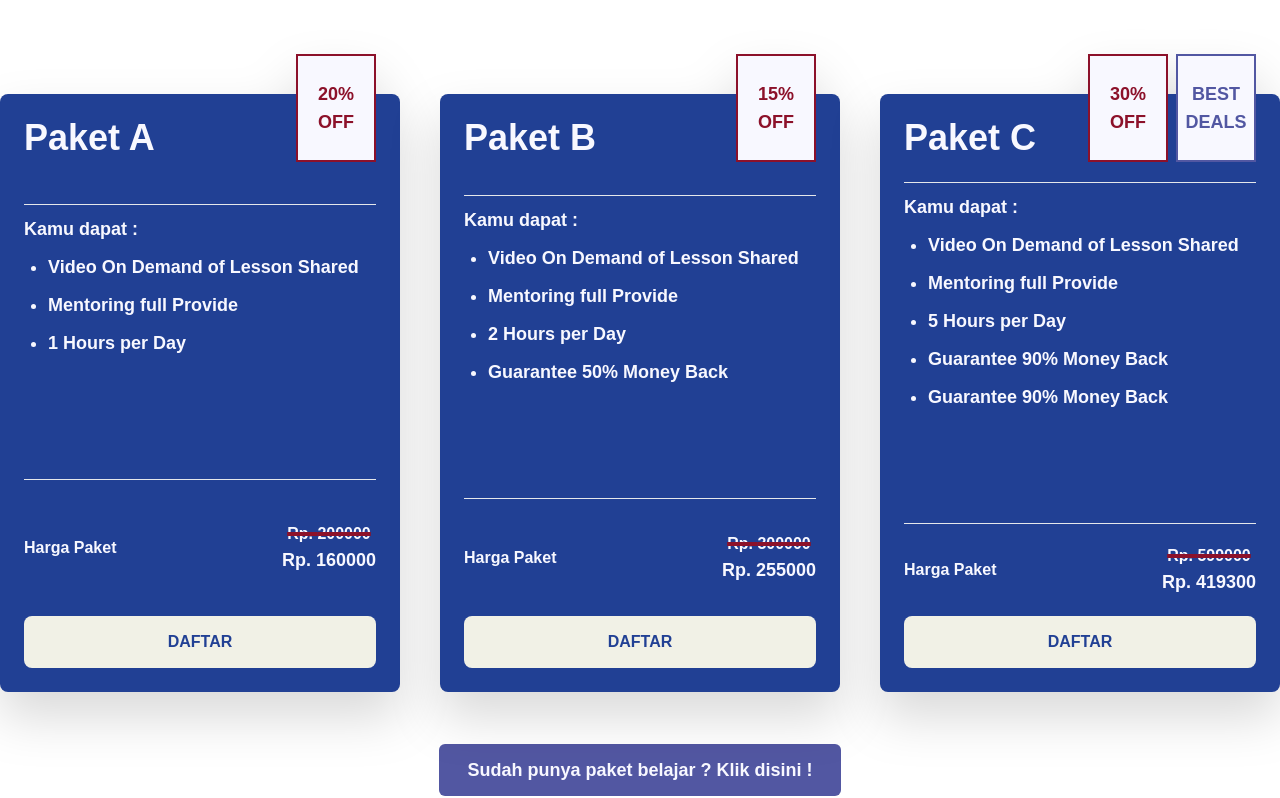
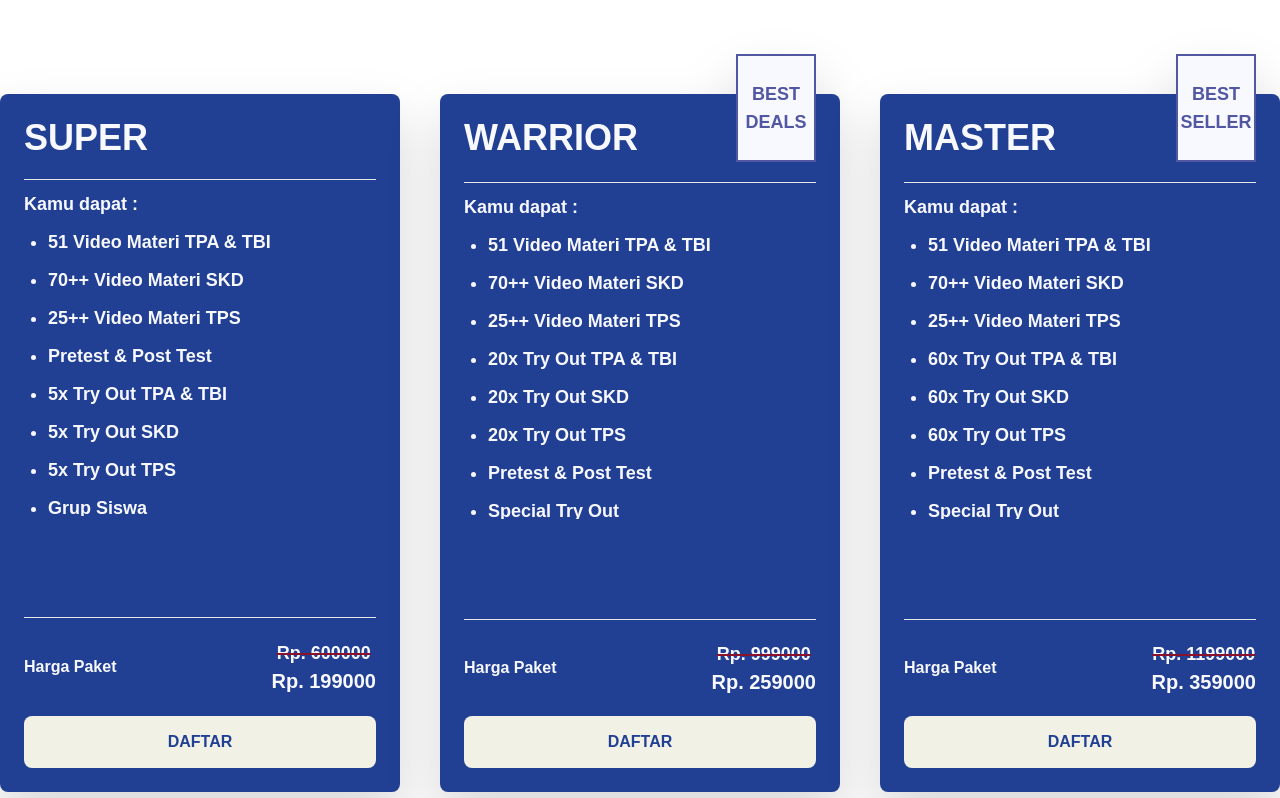
Before and after one commit to mtaufikbaskoro/ecodu-sublanding, a Next.js app: page / in a window 1280 px wide. Shown: the part 1178-1976 px from the top of the page. Built offline with nearby package versions, Linux system fonts and the light colour scheme.

Commit message:
updating to pricing data

```diff
--- a/components/Banner.js
+++ b/components/Banner.js
@@ -1,18 +1,10 @@
 const Banner = (props) => {
     const {title} = props
-    if(title === 'best seller'){
-        return(
-            <div className="bg-additional-color-200 md:w-20 w-16 -mt-16 flex text-center items-center text-additional-color-100 border-2 border-additional-color-100">
-                <h1 className="md:text-lg text-sm font-bold uppercase py-6">Best Deals</h1>
-            </div>
-        )
-    }else{
-        return(
-            <div className="bg-additional-color-200 md:w-20 w-16 -mt-16 flex text-center items-center text-[#8C112A] border-2 border-[#8C112A]">
-                <h1 className="md:text-lg text-sm font-bold uppercase py-6">{title} Off</h1>
-            </div>
-        )
-    }
+    return(
+        <div className="bg-additional-color-200 md:w-20 w-16 -mt-16 flex text-center items-center text-additional-color-100 border-2 border-additional-color-100">
+            <h1 className="md:text-lg text-sm font-bold uppercase py-6">{title}</h1>
+        </div>
+    )
 }
 
 export default Banner
--- a/components/PricingCard.js
+++ b/components/PricingCard.js
@@ -8,9 +8,6 @@ const PricingCard = (props) => {
                 <h1 className="md:text-4xl text-2xl">{data.name}</h1>
                 <div className="flex gap-2">
                     {
-                        data.disc !== 'none' ? <Banner title={`${data.disc}%`} /> : <></>
-                    }
-                    {
                         data.status !== 'normal' ? <Banner title={data.status} /> : <></>
                     }
                 </div>
@@ -18,7 +15,7 @@ const PricingCard = (props) => {
             <div className="md:text-lg text-md">
             <hr />
                 <h4 className="py-2.5">Kamu dapat :</h4>
-                <ul className="list-disc space-y-2.5 pl-6 max-h-48 overflow-y-auto scrollbar-thin scrollbar-thumb-additional-color-400">
+                <ul className="list-disc space-y-2.5 pl-6 max-h-72 overflow-y-auto scrollbar-thin scrollbar-thumb-additional-color-400">
                     {
                         data.benefits.map((benefit, index) => {
                             return(
@@ -33,10 +30,10 @@ const PricingCard = (props) => {
                 <h4>Harga Paket</h4>
                 <div className="text-center">
                     {
-                        data.disc !== 'none' ? <p className="line-through decoration-[#8C112A] decoration-4">Rp. {data.price}</p> : <></>
+                        data.disc !== 'none' ? <p className="line-through decoration-[#8C112A] decoration-2 text-lg">Rp. {data.price}</p> : <></>
                     }
                     {
-                        data.disc !== 'none' ? <p className="text-lg">Rp. {data.price - (data.price * data.disc/100)}</p> : <p className="text-lg">Rp. {data.price}</p>
+                        data.afterDisc !== 'none' ? <p className="text-xl">Rp. {data.afterDisc}</p> : <></>
                     }
                 </div>
             </div>
--- a/parts/Pricing.js
+++ b/parts/Pricing.js
@@ -4,42 +4,61 @@ import { motion } from "framer-motion";
 const Pricing = () => {
     const datas = [
         {
-            name: 'Paket A',
+            name: 'SUPER',
             benefits: [
-                'Video On Demand of Lesson Shared',
-                'Mentoring full Provide',
-                '1 Hours per Day',
+                '51 Video Materi TPA & TBI',
+                '70++ Video Materi SKD',
+                '25++ Video Materi TPS',
+                'Pretest & Post Test',
+                '5x Try Out TPA & TBI',
+                '5x Try Out SKD',
+                '5x Try Out TPS',
+                'Grup Siswa',
+                'Live Sharing Session Bareng Mahasiswa PTK'
             ],
-            price: 200000,
-            disc: 20,
+            price: 600000,
+            afterDisc: 199000,
             status: 'normal'
         },
         {
-            name: 'Paket B',
+            name: 'WARRIOR',
             benefits: [
-                'Video On Demand of Lesson Shared',
-                'Mentoring full Provide',
-                '2 Hours per Day',
-                'Guarantee 50% Money Back'
+                '51 Video Materi TPA & TBI',
+                '70++ Video Materi SKD',
+                '25++ Video Materi TPS',
+                '20x Try Out TPA & TBI',
+                '20x Try Out SKD',
+                '20x Try Out TPS',
+                'Pretest & Post Test',
+                'Special Try Out',
+                'Perpustakaan Siswa',
+                'Live Sharing Session bareng Mahasiswa PTK',
+                'Kelas Latihan Google Classroom'
             ],
-            price: 300000,
-            disc: 15,
-            status: 'normal'
+            price: 999000,
+            afterDisc: 259000,
+            status: 'Best Deals'
         },
         {
-            name: 'Paket C',
+            name: 'MASTER',
             benefits: [
-                'Video On Demand of Lesson Shared',
-                'Mentoring full Provide',
-                '5 Hours per Day',
-                'Guarantee 90% Money Back',
-                'Guarantee 90% Money Back',
-                'Guarantee 90% Money Back',
-                'Guarantee 90% Money Back',
-                'Guarantee 90% Money Back',
+                '51 Video Materi TPA & TBI',
+                '70++ Video Materi SKD',
+                '25++ Video Materi TPS',
+                '60x Try Out TPA & TBI',
+                '60x Try Out SKD',
+                '60x Try Out TPS',
+                'Pretest & Post Test',
+                'Special Try Out',
+                'Mastery Program',
+                'Perpustakaan Siswa',
+                'Live Sharing Session bareng Mahasiswa PTK',
+                'Kelas Belajar Via Whatsapp & Zoom',
+                'Kelas Latihan Google Classroom',
+                'Akses Tanya Pengajar'
             ],
-            price: 599000,
-            disc: 30,
+            price: 1199000,
+            afterDisc: 359000,
             status: 'best seller'
         }
 
```
